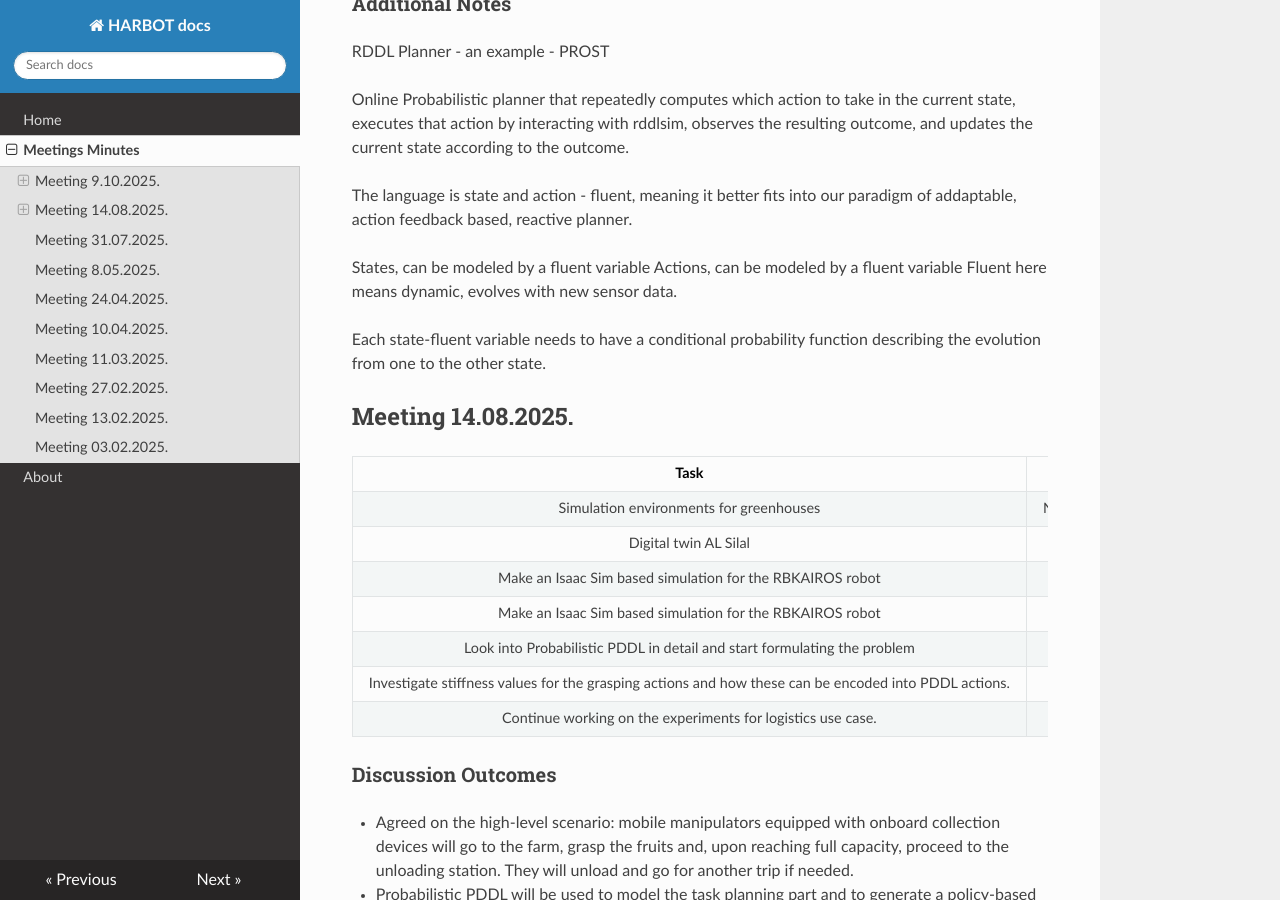
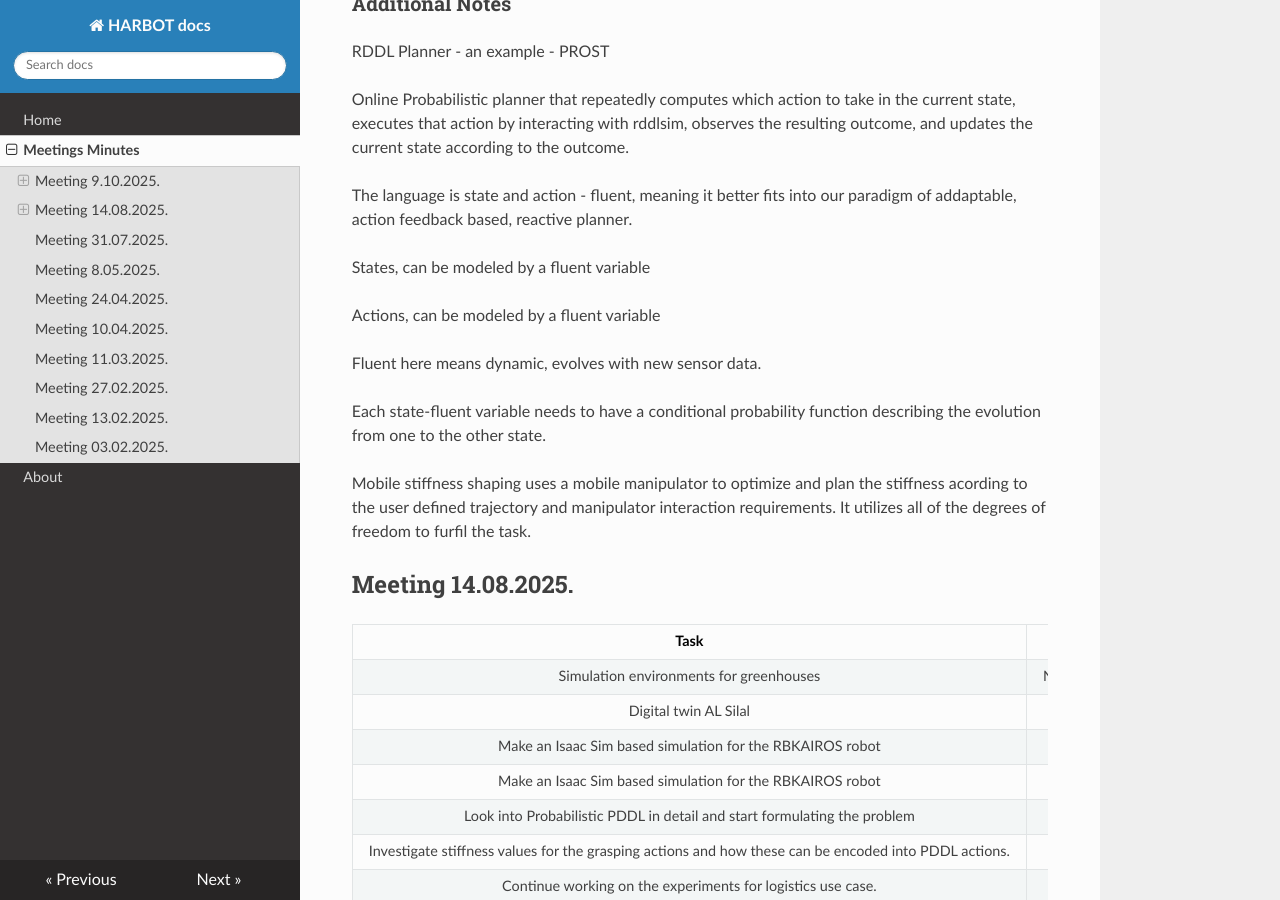
Before and after one commit to etfrobotics/HARBOT, an MkDocs documentation site: the page built from docs/logs.md, in a window 1280 px wide and 900 px high, scrolled down 893 px. Built offline with MkDocs 1.6.1, drawn with Linux system fonts in a browser that asks for light colours; nearby versions of some CDN libraries.

Commit message:
Update logs.md

```diff
--- a/docs/logs.md
+++ b/docs/logs.md
@@ -38,13 +38,17 @@ The language is state and action - fluent, meaning it better fits into
 our paradigm of addaptable, action feedback based, reactive planner.
 
 States, can be modeled by a fluent variable
+
 Actions, can be modeled by a fluent variable
+
 Fluent here means dynamic, evolves with new sensor data.
 
 Each state-fluent variable needs to have a conditional probability function describing the evolution
 from one to the other state.
 
-
+Mobile stiffness shaping uses a mobile manipulator to optimize and plan the stiffness
+acording to the user defined trajectory and manipulator interaction requirements. It utilizes
+all of the degrees of freedom to furfil the task.
 
 
 
```
